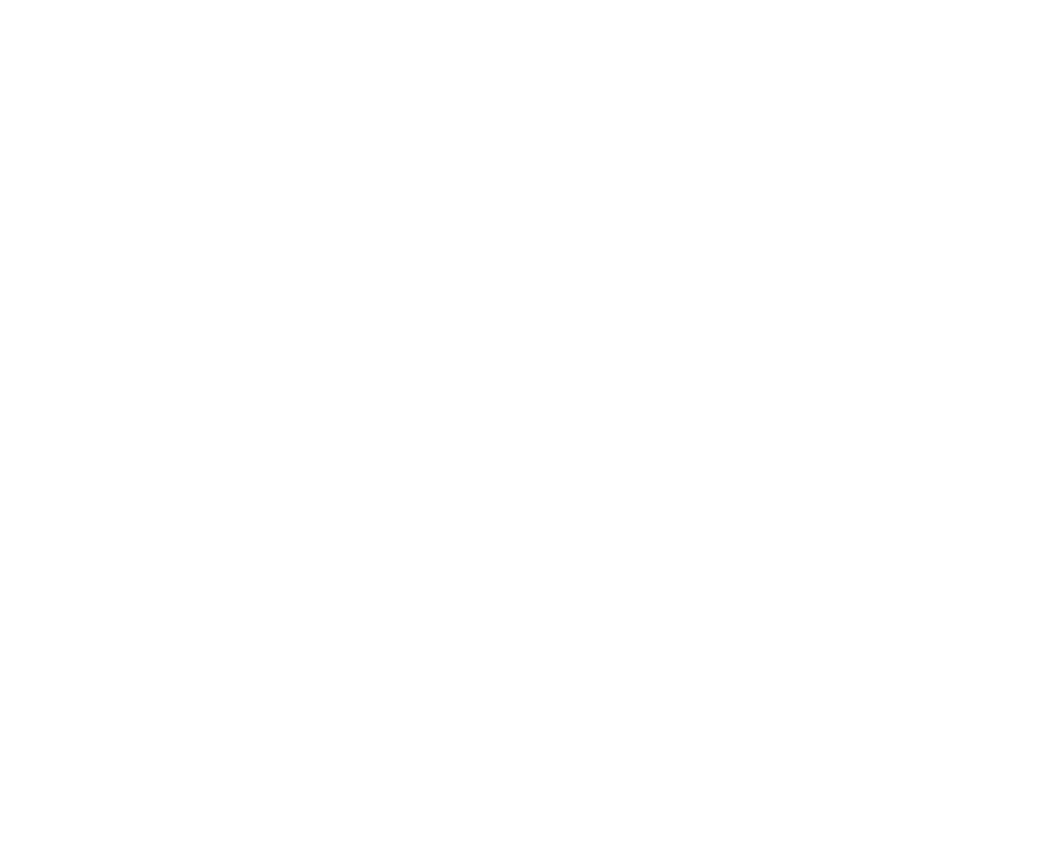
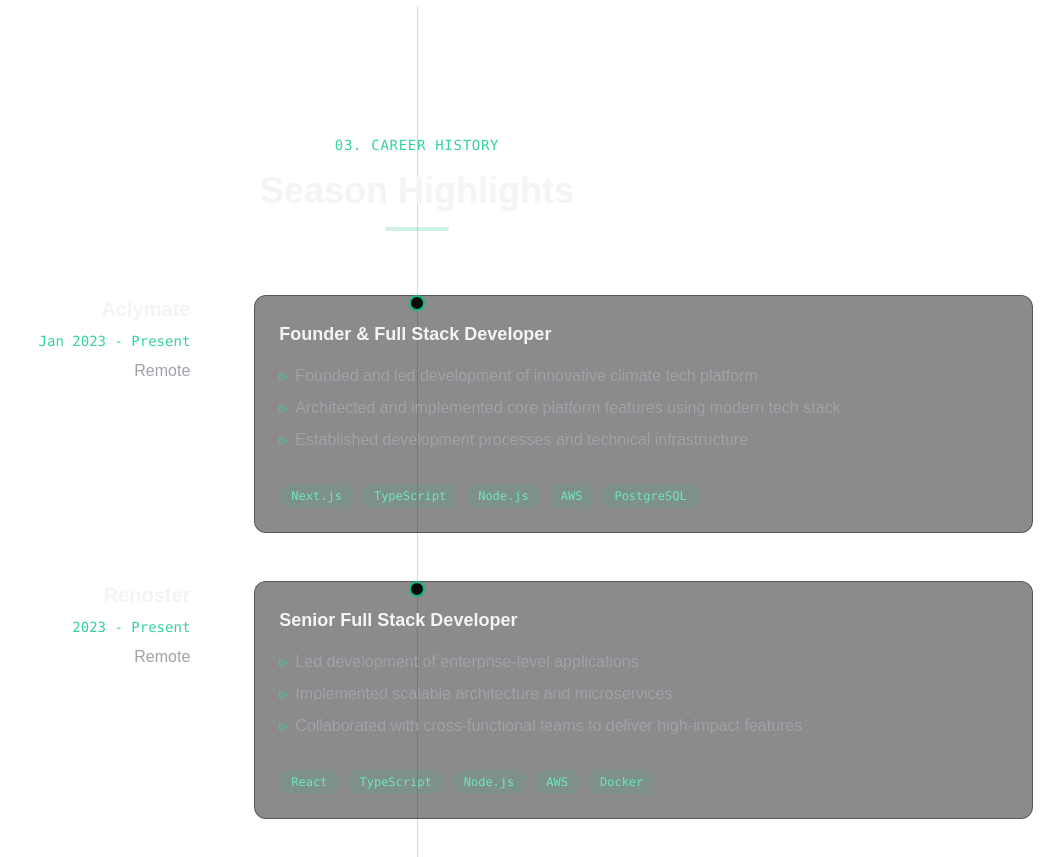
Before and after one commit to farukkandemir/portfolio-website, a Next.js app: page / in a window 1280 px wide. Shown: the part 1640-2497 px from the top of the page, without its empty margins (223-1280 px from the left). Before the commit the page ends 1647 px from the top, so only its background shows below. Built offline with nearby package versions, Linux system fonts and the light colour scheme.

Commit message:
added experince.

```diff
--- a/app/page.tsx
+++ b/app/page.tsx
@@ -1,6 +1,7 @@
 import Header from "@/components/layout/Header";
 import Hero from "@/components/sections/Hero";
 import About from "@/components/sections/About";
+import Experience from "@/components/sections/Experience";
 
 export default function Home() {
   return (
@@ -9,6 +10,7 @@
       <main>
         <Hero />
         <About />
+        <Experience />
       </main>
     </>
   );
--- /dev/null
+++ b/components/sections/Experience.tsx
@@ -0,0 +1,114 @@
+import Container from "../layout/Container";
+
+type ExperienceType = {
+  role: string;
+  company: string;
+  duration: string;
+  location: string;
+  achievements: string[];
+  skills: string[];
+};
+
+const experiences: ExperienceType[] = [
+  {
+    role: "Founder & Full Stack Developer",
+    company: "Aclymate",
+    duration: "Jan 2023 - Present",
+    location: "Remote",
+    achievements: [
+      "Founded and led development of innovative climate tech platform",
+      "Architected and implemented core platform features using modern tech stack",
+      "Established development processes and technical infrastructure",
+    ],
+    skills: ["Next.js", "TypeScript", "Node.js", "AWS", "PostgreSQL"],
+  },
+  {
+    role: "Senior Full Stack Developer",
+    company: "Renoster",
+    duration: "2023 - Present",
+    location: "Remote",
+    achievements: [
+      "Led development of enterprise-level applications",
+      "Implemented scalable architecture and microservices",
+      "Collaborated with cross-functional teams to deliver high-impact features",
+    ],
+    skills: ["React", "TypeScript", "Node.js", "AWS", "Docker"],
+  },
+];
+
+const Experience = () => {
+  return (
+    <section id="experience" className="relative py-24 sm:py-32">
+      <Container>
+        {/* Background Elements */}
+        <div className="absolute inset-0 -z-10">
+          <div className="absolute left-1/2 top-0 h-full w-px bg-emerald-900/20" />
+        </div>
+
+        {/* Section Title */}
+        <div className="flex flex-col items-center text-center space-y-4 mb-16">
+          <p className="text-emerald-400 font-mono text-sm tracking-wider">
+            03. CAREER HISTORY
+          </p>
+          <h2 className="text-4xl font-bold text-zinc-100">
+            Season Highlights
+          </h2>
+          <div className="w-16 h-1 bg-emerald-500/20 rounded-full" />
+        </div>
+
+        {/* Experience Timeline */}
+        <div className="relative space-y-12">
+          {experiences.map((exp, index) => (
+            <div
+              key={index}
+              className="relative grid grid-cols-1 lg:grid-cols-[1fr,2fr] gap-8 lg:gap-16"
+            >
+              {/* Timeline Marker */}
+              <div className="hidden lg:block absolute left-1/2 top-0 -translate-x-1/2 w-4 h-4 rounded-full border-2 border-emerald-500 bg-zinc-950" />
+
+              {/* Company Info */}
+              <div className="lg:text-right space-y-2">
+                <h3 className="text-xl font-bold text-zinc-100">
+                  {exp.company}
+                </h3>
+                <p className="font-mono text-sm text-emerald-400">
+                  {exp.duration}
+                </p>
+                <p className="text-zinc-400">{exp.location}</p>
+              </div>
+
+              {/* Role Details */}
+              <div className="space-y-4 p-6 bg-zinc-900/50 rounded-xl border border-zinc-800/50">
+                <h4 className="text-lg font-semibold text-zinc-100">
+                  {exp.role}
+                </h4>
+
+                <ul className="space-y-2">
+                  {exp.achievements.map((achievement, i) => (
+                    <li key={i} className="flex gap-2 text-zinc-400">
+                      <span className="text-emerald-400 shrink-0">▹</span>
+                      <span>{achievement}</span>
+                    </li>
+                  ))}
+                </ul>
+
+                <div className="flex flex-wrap gap-2 pt-4">
+                  {exp.skills.map((skill) => (
+                    <span
+                      key={skill}
+                      className="px-3 py-1 text-xs font-mono text-emerald-300 bg-emerald-500/10 rounded-full"
+                    >
+                      {skill}
+                    </span>
+                  ))}
+                </div>
+              </div>
+            </div>
+          ))}
+        </div>
+      </Container>
+    </section>
+  );
+};
+
+export default Experience;
```
